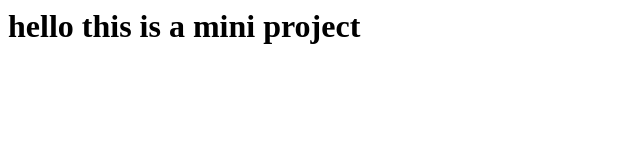
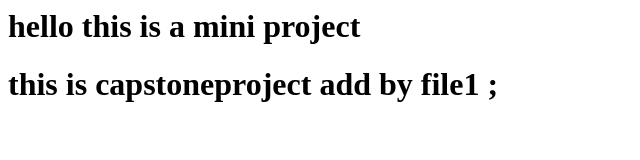
Before and after one commit to guraiah93/Capstoneproject, a plain HTML site: page index.html in a window 1280 px wide. Shown: the whole page, without its empty margins (0-640 px from the left). Drawn offline with Linux system fonts and the light colour scheme.

Commit message:
index.file is updated

```diff
--- a/index.html
+++ b/index.html
@@ -1 +1,3 @@
 <h1> hello this is a mini project <h1>
+this is capstoneproject add by file1
+;
```
